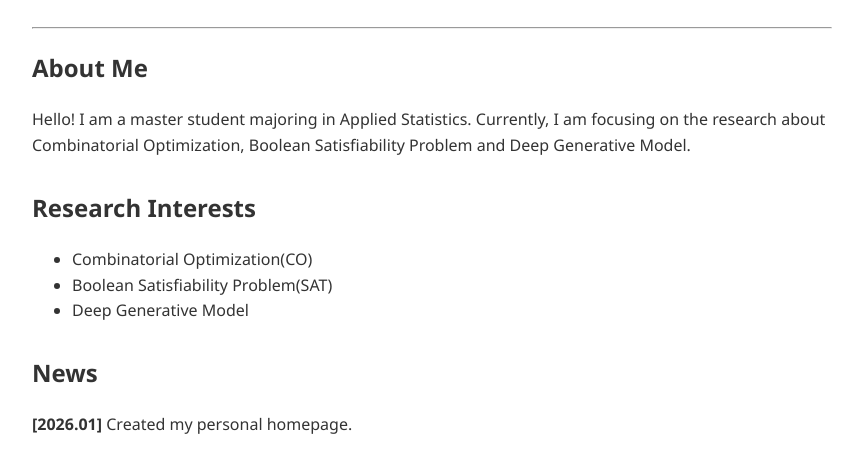
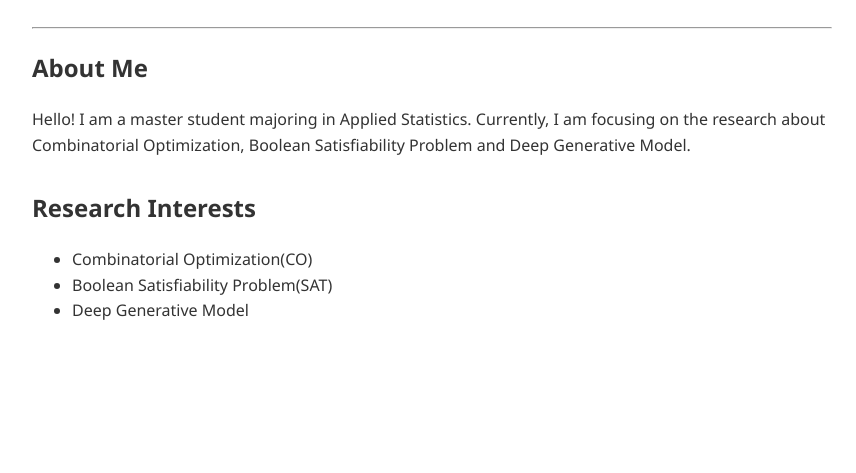
Before and after one commit to ken0727-cpu/ken0727-cpu.github.io, a plain HTML site: page index.html in a window 1280 px wide. Shown: the part 205-678 px from the top of the page, without its empty margins (208-1064 px from the left). Drawn offline with Linux system fonts and the light colour scheme.

Commit message:
Update index.html

```diff
--- a/index.html
+++ b/index.html
@@ -46,10 +46,6 @@
         </ul>
     </div>
 
-    <div class="section">
-        <h2>News</h2>
-        <p><strong>[2026.01]</strong> Created my personal homepage.</p>
-    </div>
 
 </body>
 </html>
```
